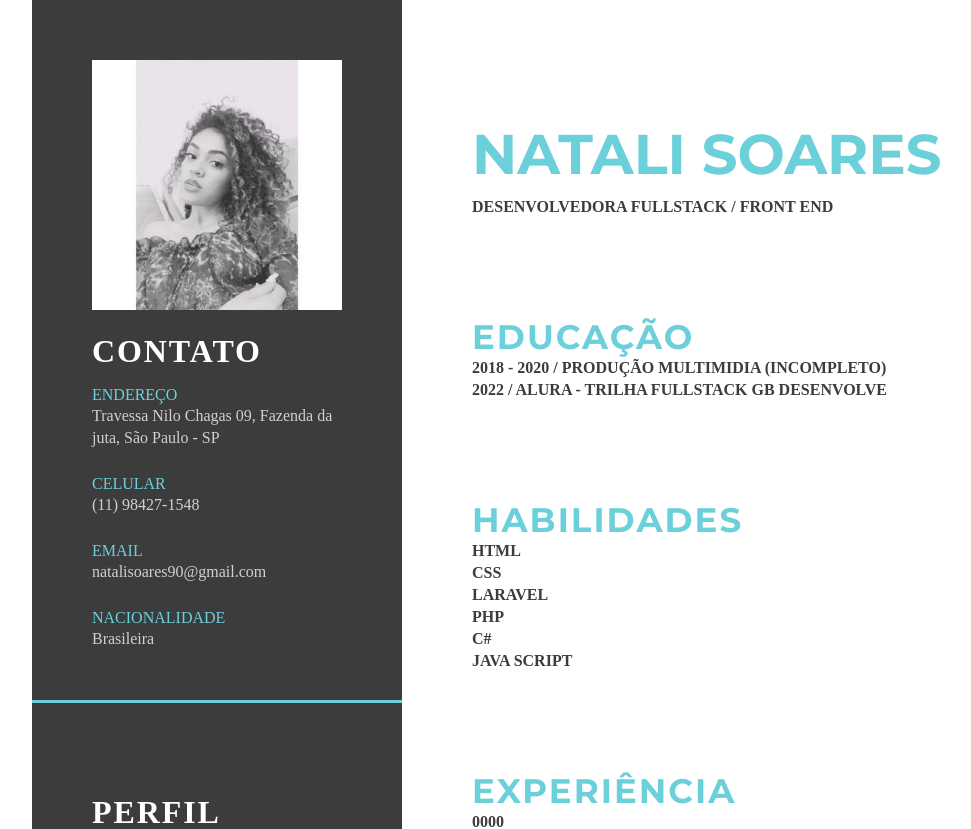
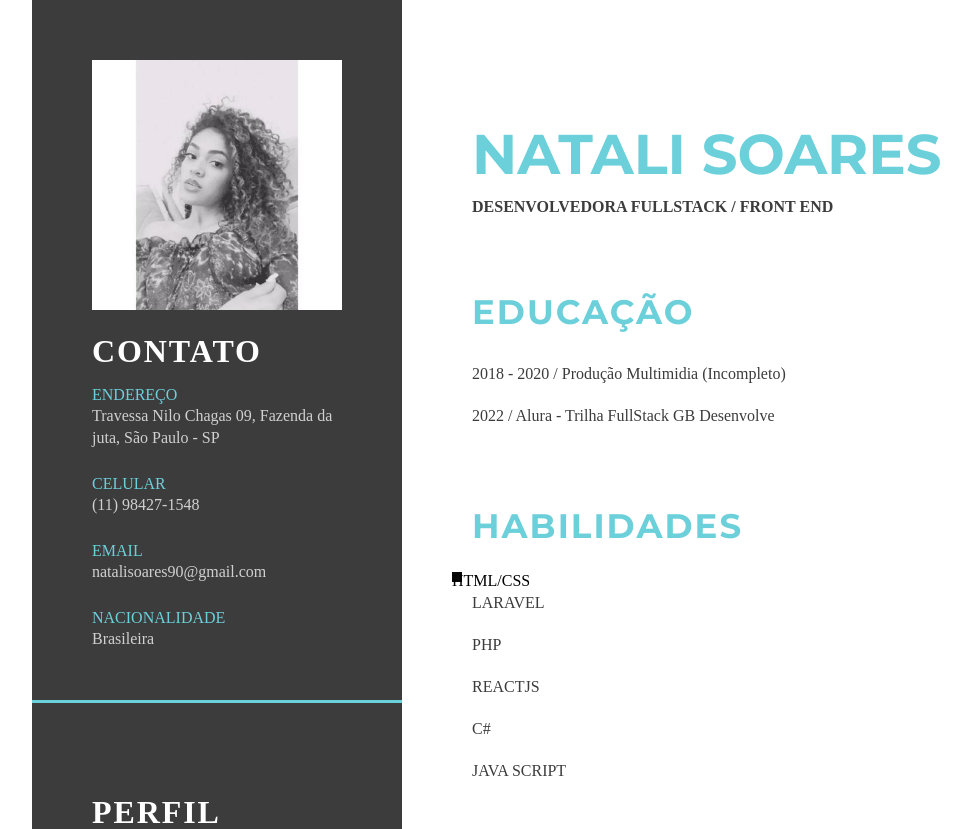
Before and after one commit to nat-1501/digitalcurriculum, a React (Create React App) app in the folder digitalcurriculum/: page / in a window 1280 px wide. Shown: the top 829 px of the page, without its empty margins (200-1171 px from the left). Built offline with nearby package versions, Linux system fonts and the light colour scheme.

Commit message:
Alinhado habilidades

```diff
--- a/digitalcurriculum/src/App.js
+++ b/digitalcurriculum/src/App.js
@@ -1,13 +1,11 @@
+import "./style.css";
+import Imagem from "./image-photo.png";
 
-import './style.css';
-import Imagem from './image-photo.png'
-
-function app(){
-  return(
+function app() {
+  return (
     <div className="cv">
-
       <div className="coluna">
-          <img className="img1" alt='img' src={Imagem}/>
+        <img className="img1" alt="img" src={Imagem} />
         <h1>CONTATO</h1>
 
         <div className="informacoes">
@@ -30,41 +28,46 @@ function app(){
           <p>Brasileira </p>
         </div>
 
-            <div className="separador">
-
-            </div>
+        <div className="separador"></div>
 
         <div className="perfil">
           <h1>PERFIL</h1>
-              <p>Focada sempre em ser e mostrar meu melhor, tenho habilidades como boa comunicação, determinação. Apaixonada por estudos e leitura, não tenho experiencia na área, porém tenho muito sangue nos olhos para mostrar tudo o que eu tenho aprendido e sede de absorver o que puder para me tornar uma profisional de requinte no mercado de trabalho. </p>
-
+          <p>
+            Focada sempre em ser e mostrar meu melhor, tenho habilidades como
+            boa comunicação, determinação. Apaixonada por estudos e leitura, não
+            tenho experiencia na área, porém tenho muito sangue nos olhos para
+            mostrar tudo o que eu tenho aprendido e sede de absorver o que puder
+            para me tornar uma profisional de requinte no mercado de trabalho.{" "}
+          </p>
         </div>
       </div>
 
       <div className="colunadir">
         <h1>NATALI SOARES</h1>
         <p> Desenvolvedora FullStack / front end</p>
-            <div className= "expec">
+        <div className="expec">
           <h2>EDUCAÇÃO</h2>
           <p>2018 - 2020 / Produção Multimidia (incompleto)</p>
           <p>2022 / Alura - Trilha FullStack GB Desenvolve </p>
         </div>
         <div className="expec">
           <h2>HABILIDADES</h2>
-              <p>HTML</p>
-              <p>CSS</p>
+          <div className="item">HTML/CSS</div>
           <p>LARAVEL</p>
           <p>PHP</p>
+          <p>REACTJS</p>
           <p>C#</p>
           <p>JAVA SCRIPT</p>
         </div>
         <div className="expec">
           <h2>EXPERIÊNCIA</h2>
-              <p>0000</p>
+          <p>2022 - Atual / Criação Portifólio</p>
+          <p>2021 / Criação de um sistema de Batataria em Laravel</p>
+          <p>2021 / Criação  de um Editor de texto em C#</p>
         </div>
       </div>
     </div>
-  )
+  );
 }
 
-export default app
+export default app;
--- a/digitalcurriculum/src/style.css
+++ b/digitalcurriculum/src/style.css
@@ -113,12 +113,13 @@ text-transform: uppercase;
 color: #3C3C3C;
 white-space : nowrap;
 margin-left: 70px;
+margin-bottom: 10px;
 
 }
 
 
 
-.colunadir h2 {
+.expec h2 {
 position: relative;
 font-family: 'Montserrat', sans-serif;
 font-style: normal;
@@ -127,23 +128,37 @@ font-size: 34px;
 line-height: 39px;
 letter-spacing: 0.06em;
 color: #6CD0DB;
+margin-bottom: 26px;
+margin-left: 70px;
+margin-top: 75px;
 
-}
 
-.expec h2 {
-    margin-left: 70px;
-    margin-top: 100px;
 
 }
 
 .expec p {
     position: relative;
     font-family: Crimson Text;
-    font-weight: 600;
+    font-weight: normal;
     font-size: 16px;
-    line-height: 22px;
     color: #3C3C3C;
-    white-space : nowrap;
-    margin-left: 70px;
+    white-space: nowrap;
+    line-height: 32px;
+    text-transform: capitalize;
 
 }
+
+.item {
+    position: relative;
+    font-family: Crimson Text;
+    margin: 5px;
+	background: rgb(8, 8, 8);
+	text-align: center;
+	font-size: 16px;
+    position: relative;
+    Width:10px;
+    Height:10px;
+    flex-wrap: wrap;
+    margin-left: 50px;
+
+}
```
Lines whose indentation alone changed are shown as unchanged.
